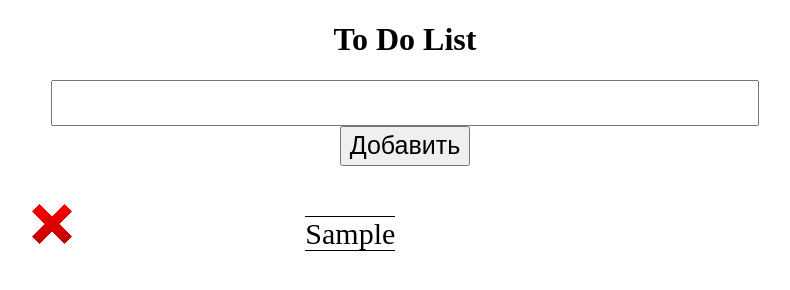
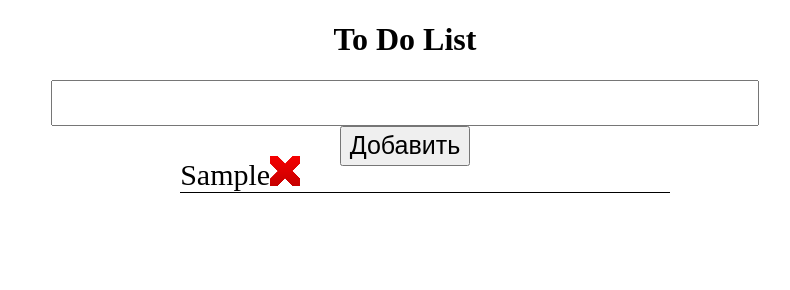
Before and after one commit to Skynersanys/js, a plain HTML site: page ToDoList/index.html in a window 1280 px wide. Both pictures are taken after typing "Sample" into the empty fields and a click on the button "Добавить". Shown: the whole page, without its empty margins (235-1025 px from the left). Drawn offline with Linux system fonts and the light colour scheme.

Commit message:
new ToDoList

```diff
--- a/ToDoList/index.html
+++ b/ToDoList/index.html
@@ -9,20 +9,19 @@
     </title>
   </head>
 
-<header><h1 id="logo" align="center">To Do List</h1></header>
+<header><h1 align="center">To Do List</h1></header>
 
   <body>
-    <div class="add-box">
-      <input id="form" type="text" name="list" value="">
-      <button id="button" type="button">Добавить</button>
+    <div class="inputForm">
+      <input id="inputId" type="text" name="list" value="">
+      <button id="addButtonId" type="button">Добавить</button>
     </div>
 
-    <div id="newtext">
+    <div class="todoListClass">
+      <ul id="todoListId"></ul>
 
     </div>
 
-
-    <script type="text/javascript" src="main.js">
-    </script>
+    <script src="main.js"></script>
   </body>
 </html>
--- a/ToDoList/main.js
+++ b/ToDoList/main.js
@@ -1,35 +1,37 @@
-var mas = [];
-var addtext = document.getElementById("button");
+var index = 0;
+var addButton = document.getElementById("addButtonId");
+var input = document.getElementById("inputId");
+var todoList = document.getElementById("todoListId");
 
-addtext.onclick = function()
+addButton.onclick = function()
 {
-    var valueform = document.getElementById('form');
-    var text = document.getElementById('form').value;
+var text = input.value;
 if(text != "")
   {
-        mas.push(text);
-        newwork();
-        valueform.value = "";
+    var string = document.createTextNode(text);
+    var li = document.createElement("li");
+    var removeButton = document.createElement("button");
+
+    removeButton.setAttribute("id", "removeButton");
+    li.setAttribute("id", index);
+    li.appendChild(string);
+    li.appendChild(removeButton);
+    todoList.appendChild(li);
+    remove(index, removeButton);
+    index ++;
+    input.value = "";
   }
 else
   {
-      valueform.value = "Введите задание";
+    alert("Введите задание")
   }
 }
 
-function newwork()
+function remove(index, removeButton)
 {
-  var newstring = document.getElementById('newtext');
-  var tempstr = "";
-  mas.forEach(function(text, i)
+  removeButton.onclick = function()
   {
-    tempstr += "<button class=delete onclick=deletework(" + i + ")><img class=image_delete src="+"images/delete.png"+"></button><span>" + text + "</span><br>";
-  });
-  newstring.innerHTML = tempstr;
+    var idString = document.getElementById(index);
+    todoList.removeChild(idString);
   }
-
-function deletework(i)
-{
-  mas.splice(i, 1);
-  newwork();
 }
--- a/ToDoList/style.css
+++ b/ToDoList/style.css
@@ -1,57 +1,46 @@
-#form{
+#inputId{
   vertical-align: middle;
   height: 40px;
   width: 700px;
   font-size: 25px;
 }
-#button{
+
+#addButtonId{
   vertical-align: middle;
   height: 40px;
   width: 130px;
   font-size: 25px;
 }
 
-#newtext{
+.todoListClasst{
   margin-top: 5%;
   margin-left: 20%;
   margin-right: 20%;
 }
-.add-box{
+
+.inputForm{
   margin-left: 20%;
   margin-right: 20%;
   height: 60px;
   vertical-align: middle;
   text-align: center;
 }
-span{
-  border-top: 1px solid black;
+
+li{
+  list-style-type: none;
   border-bottom: 1px solid black;
   overflow-wrap: break-word;
   margin-left: 30%;
   margin-right: 30%;
   font-size: 30px;
-  transition: all 0.5s ease;
-  transform: scale(1, 1);
 }
 
-span:hover{
-  transform: scale(1.5, 1.5);
-}
-
-.delete{
-  background: none;
+#removeButton{
+  background-image: url("images/delete.png");
   box-shadow: none;
   border-radius: 0;
-  display: inline-block;
   border: none;
+  background-position: center;
+  height: 30px;
+  width: 30px;
 }
-.image_delete{
-  transition: all 0.5s ease;
-  transform: rotate(0deg);
-}
-
-.image_delete:hover{
-  animation-iteration-count: infinite;
-  animation-timing-function: linear;
-  transform: rotate(360deg);
-}
```
Lines whose indentation alone changed are shown as unchanged.
